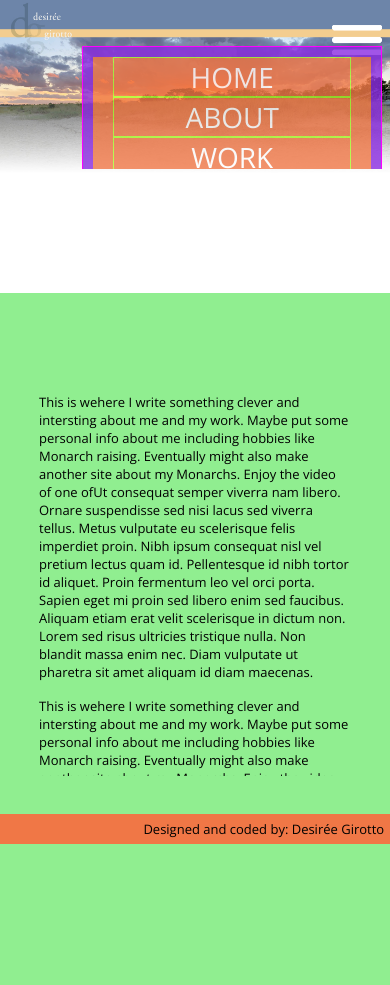
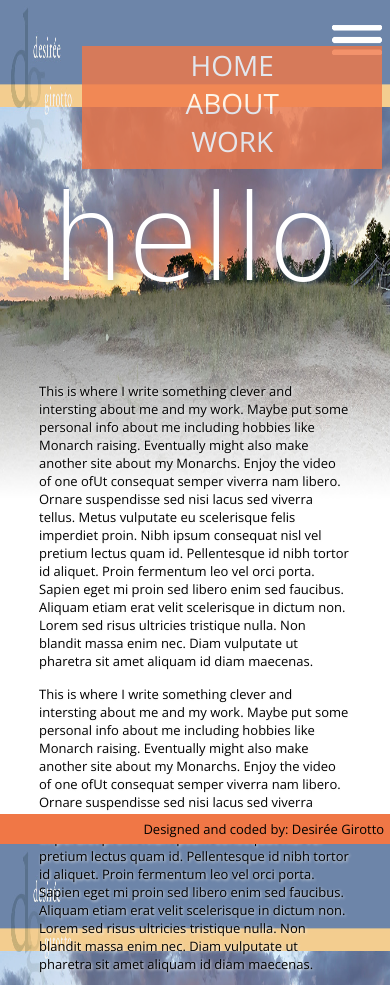
Before and after one commit to NewCavalry/Module6_LearningJavascript, a plain HTML site: page index.html in a window 390 px wide. Both pictures are taken after a click on the picture 357 px from the left and 40 px from the top of the page. Before the commit the page ends 844 px from the top, so only its background shows below. Drawn offline with nearby package versions, Linux system fonts and the light colour scheme; a web font is replaced by a local one.

Commit message:
added shadow elements, adjusted startpoint of fadeout effect and added fadeout effect for homeIntro on homepage

```diff
--- a/css/style.css
+++ b/css/style.css
@@ -19,7 +19,8 @@ body {
     background-repeat: no-repeat;
 	background-attachment: fixed; /* Fix the background image in place */
     background-size: 100%; /* Scale the background image to 100% of the container */
-
+    /* Border for testing only */
+    /* border: 3px dotted cyan ; */
     /* Set the font properties */
     font-family: 'Open Sans', sans-serif;
     font-weight: 300;
@@ -46,9 +47,10 @@ h1 {
 /*     color: #6d85a8; */
     color: white;
     /* Border for testing only */
-/*     border: 1px solid yellow; */
+    /* border: 1px solid yellow; */
     /* margin-top: 1%; */
     margin-bottom: 70px;
+
 }
 
 /* Set the styles for paragraph elements */
@@ -62,12 +64,15 @@ p {
     /* Border for testing only */
     /* border: 1px solid magenta;  */
     z-index: 1;
+    /* offset-x | offset-y | blur-radius | color */
+    text-shadow: 1px 1px 3px whitesmoke;
 }
 
 #scrollableArea {
     overflow-y: auto;
     /* max-height: 100%; */
     height: 72%;
+    padding-bottom: 200px;
     /* Border for testing only */
     /* border: 10px solid orangered; */
 }
@@ -77,15 +82,20 @@ p {
     font-family: 'Mrs Saint Delafield', cursive;
     font-size: 120px;
     text-align: center;
-    padding: 2%;
+    /* padding: 2%; */
     /* Border for testing only */
     /* border: 2px solid greenyellow;   */
     /* margin-top: 100px; */
+    /* color | offset-x | offset-y | blur-radius */
+    text-shadow:  #6d85a8 1px 0 10px;
+
 }
 
 #introParagraphDiv {
+    /* Border for testing only */
+    /* border: 2px solid darkorchid; */
 	font-size: larger;
-	margin-top: 10%;
+	margin-top: 1%;
 }
 
 /* Set the styles for the navigation bars */
@@ -164,7 +174,7 @@ p {
 /* Set the styles for #logoBar element */
 #logoBar {
     /* Border for testing only */
-/*     border: 1px solid magenta;  */
+    /* border: 1px solid magenta;   */
     float: left;
     margin-top: 0;
     width: 100%;
@@ -309,7 +319,7 @@ tfoot {
 @media (max-width: 560px) {
     body {
         /* Background color for testing only */
-        background-color: lightgreen;
+        /* background-color: lightgreen; */
         font-size: 12px;
     }
     p {
@@ -324,19 +334,21 @@ tfoot {
         margin-bottom: -10px;
     }
     .verticalNavBar {
-        border: 1px solid magenta; /* Border style */
+        /* border for testing only */
+        /* border: 1px solid magenta; */
         width: 300px; /* Width value */
         float: right; /* Float value */
     }
     .verticalNavBar ul li {
-        border: 1px solid greenyellow;
+    /* border for testing only */
+        /* border: 1px solid greenyellow; */
         display: block;
         text-align: center;
     }
     .verticalNavBar ul {
         /* Bprder for testing only */
-        border: 10px solid blueviolet;
-        background-color: #f07746; /* Background color */
+        /* border: 10px solid blueviolet; */
+        background-color: #f07746;
         opacity: 0.80;
     }
 }
--- a/index.html
+++ b/index.html
@@ -51,19 +51,27 @@
 <!--             <div class="fadeout-overlay"></div> -->
 
 <!-- ----------------------------- Page content --------------------------------------------->
+	<h1 id="homeIntro"></h1>
 	<div id="scrollableArea"> <!-- Put this around scrollable area -->
-		<h1 id="homeIntro"></h1>
+
 
 			<div id="introParagraphDiv">
 				<p>
-				This is wehere I write something clever and intersting about me and my work. Maybe put some personal info about me including hobbies like Monarch raising. Eventually might also make another site about my Monarchs. Enjoy the video of one ofUt consequat semper viverra nam libero. Ornare suspendisse sed nisi lacus sed viverra tellus. Metus vulputate eu scelerisque felis imperdiet proin. Nibh ipsum consequat nisl vel pretium lectus quam id. Pellentesque id nibh tortor id aliquet. Proin fermentum leo vel orci porta. Sapien eget mi proin sed libero enim sed faucibus. Aliquam etiam erat velit scelerisque in dictum non. Lorem sed risus ultricies tristique nulla. Non blandit massa enim nec. Diam vulputate ut pharetra sit amet aliquam id diam maecenas.
+				This is where I write something clever and intersting about me and my work. Maybe put some personal info about me including hobbies like Monarch raising. Eventually might also make another site about my Monarchs. Enjoy the video of one ofUt consequat semper viverra nam libero. Ornare suspendisse sed nisi lacus sed viverra tellus. Metus vulputate eu scelerisque felis imperdiet proin. Nibh ipsum consequat nisl vel pretium lectus quam id. Pellentesque id nibh tortor id aliquet. Proin fermentum leo vel orci porta. Sapien eget mi proin sed libero enim sed faucibus. Aliquam etiam erat velit scelerisque in dictum non. Lorem sed risus ultricies tristique nulla. Non blandit massa enim nec. Diam vulputate ut pharetra sit amet aliquam id diam maecenas.
 			</p>
 			<p>
-				This is wehere I write something clever and intersting about me and my work. Maybe put some personal info about me including hobbies like Monarch raising. Eventually might also make another site about my Monarchs. Enjoy the video of one ofUt consequat semper viverra nam libero. Ornare suspendisse sed nisi lacus sed viverra tellus. Metus vulputate eu scelerisque felis imperdiet proin. Nibh ipsum consequat nisl vel pretium lectus quam id. Pellentesque id nibh tortor id aliquet. Proin fermentum leo vel orci porta. Sapien eget mi proin sed libero enim sed faucibus. Aliquam etiam erat velit scelerisque in dictum non. Lorem sed risus ultricies tristique nulla. Non blandit massa enim nec. Diam vulputate ut pharetra sit amet aliquam id diam maecenas.
+				This is where I write something clever and intersting about me and my work. Maybe put some personal info about me including hobbies like Monarch raising. Eventually might also make another site about my Monarchs. Enjoy the video of one ofUt consequat semper viverra nam libero. Ornare suspendisse sed nisi lacus sed viverra tellus. Metus vulputate eu scelerisque felis imperdiet proin. Nibh ipsum consequat nisl vel pretium lectus quam id. Pellentesque id nibh tortor id aliquet. Proin fermentum leo vel orci porta. Sapien eget mi proin sed libero enim sed faucibus. Aliquam etiam erat velit scelerisque in dictum non. Lorem sed risus ultricies tristique nulla. Non blandit massa enim nec. Diam vulputate ut pharetra sit amet aliquam id diam maecenas.
 			</p>
 			<p>
-				This is wehere I write something clever and intersting about me and my work. Maybe put some personal info about me including hobbies like Monarch raising. Eventually might also make another site about my Monarchs. Enjoy the video of one ofUt consequat semper viverra nam libero. Ornare suspendisse sed nisi lacus sed viverra tellus. Metus vulputate eu scelerisque felis imperdiet proin. Nibh ipsum consequat nisl vel pretium lectus quam id. Pellentesque id nibh tortor id aliquet. Proin fermentum leo vel orci porta. Sapien eget mi proin sed libero enim sed faucibus. Aliquam etiam erat velit scelerisque in dictum non. Lorem sed risus ultricies tristique nulla. Non blandit massa enim nec. Diam vulputate ut pharetra sit amet aliquam id diam maecenas.
+				This is where I write something clever and intersting about me and my work. Maybe put some personal info about me including hobbies like Monarch raising. Eventually might also make another site about my Monarchs. Enjoy the video of one ofUt consequat semper viverra nam libero. Ornare suspendisse sed nisi lacus sed viverra tellus. Metus vulputate eu scelerisque felis imperdiet proin. Nibh ipsum consequat nisl vel pretium lectus quam id. Pellentesque id nibh tortor id aliquet. Proin fermentum leo vel orci porta. Sapien eget mi proin sed libero enim sed faucibus. Aliquam etiam erat velit scelerisque in dictum non. Lorem sed risus ultricies tristique nulla. Non blandit massa enim nec. Diam vulputate ut pharetra sit amet aliquam id diam maecenas.
 			</p>
+			<p>
+				This is where I write something clever and intersting about me and my work. Maybe put some personal info about me including hobbies like Monarch raising. Eventually might also make another site about my Monarchs. Enjoy the video of one ofUt consequat semper viverra nam libero. Ornare suspendisse sed nisi lacus sed viverra tellus. Metus vulputate eu scelerisque felis imperdiet proin. Nibh ipsum consequat nisl vel pretium lectus quam id. Pellentesque id nibh tortor id aliquet. Proin fermentum leo vel orci porta. Sapien eget mi proin sed libero enim sed faucibus. Aliquam etiam erat velit scelerisque in dictum non. Lorem sed risus ultricies tristique nulla. Non blandit massa enim nec. Diam vulputate ut pharetra sit amet aliquam id diam maecenas.
+			</p>
+			<p>
+				This is where I write something clever and intersting about me and my work. Maybe put some personal info about me including hobbies like Monarch raising. Eventually might also make another site about my Monarchs. Enjoy the video of one ofUt consequat semper viverra nam libero. Ornare suspendisse sed nisi lacus sed viverra tellus. Metus vulputate eu scelerisque felis imperdiet proin. Nibh ipsum consequat nisl vel pretium lectus quam id. Pellentesque id nibh tortor id aliquet. Proin fermentum leo vel orci porta. Sapien eget mi proin sed libero enim sed faucibus. Aliquam etiam erat velit scelerisque in dictum non. Lorem sed risus ultricies tristique nulla. Non blandit massa enim nec. Diam vulputate ut pharetra sit amet aliquam id diam maecenas.
+			</p>
+
 			</div>
 	</div>
 
--- a/script.js
+++ b/script.js
@@ -15,7 +15,11 @@ var space = document.createElement("span");
 
 var homeIntroSeconds = 2;
 var homeOutroSeconds = 4;
+
 var introParagraphH1AndFooterSeconds = 6;
+var fadeOutHomeIntroSeconds = 5;
+// Adding time (fadeOutHomeIntroSeconds) after introParagraphH1AndFooterSeconds is finished //
+var finalFadeOurHomeIntroSeconds = introParagraphH1AndFooterSeconds + fadeOutHomeIntroSeconds;
 var millisecondsPerSecond = 1000;
 
 firstNameSpan.innerHTML = "Desirée";
@@ -55,7 +59,9 @@ function hideHomeIntro (){
     // lastNameSpan.setAttribute("class", "hide");
 
 }
-
+function fadeOutHomeIntro (){
+    homeIntro.setAttribute("class", "animate__animated animate__fadeOut");
+}
 // Hides home intro until animation runs
 homeIntro.setAttribute("class", "hide");
 allIntrosDiv.setAttribute("class", "hide");
@@ -69,7 +75,8 @@ var homeIntroTimer = setTimeout(showHomeIntro, homeIntroSeconds * millisecondsPe
 var homeOutroTimer = setTimeout(hideHomeIntro, homeOutroSeconds * millisecondsPerSecond);
 
 var OriginalIntroTimer = setTimeout(showIntroParagraphH1AndFooter, introParagraphH1AndFooterSeconds * millisecondsPerSecond);
-
+// fade out homeIntro "Hello"//
+var fadeOutHomeIntroTimer = setTimeout(fadeOutHomeIntro, finalFadeOurHomeIntroSeconds * millisecondsPerSecond)
 // homeIntro.setAttribute("class", "animate__animated animate__fadeInDown");
 
 //  clearTimeout(homeIntroTimer);
```
